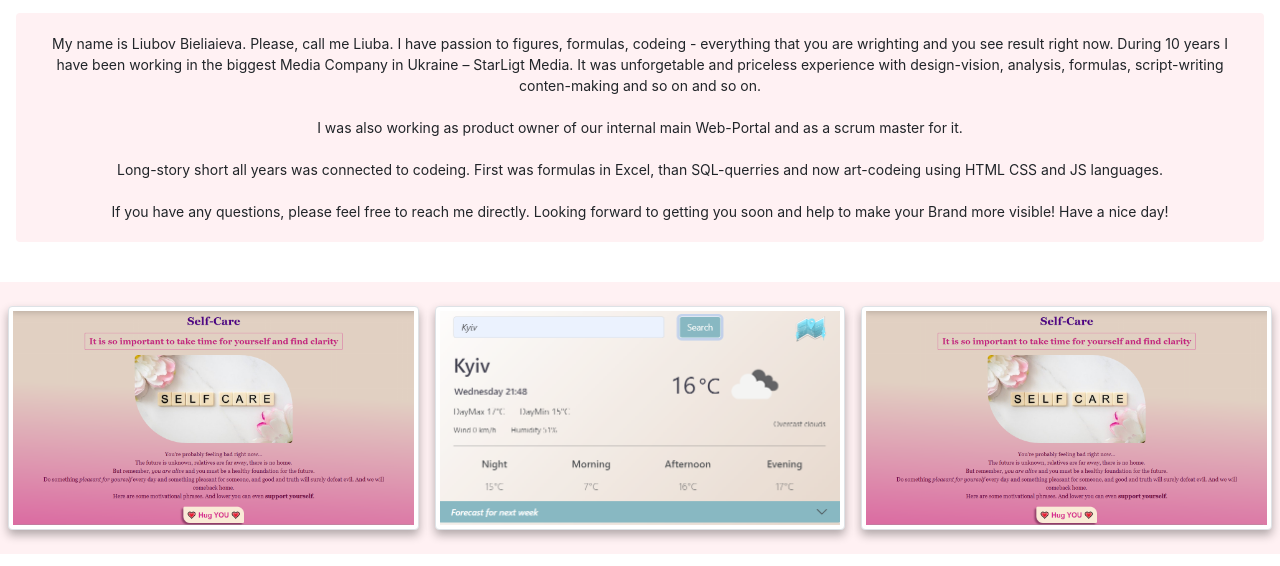
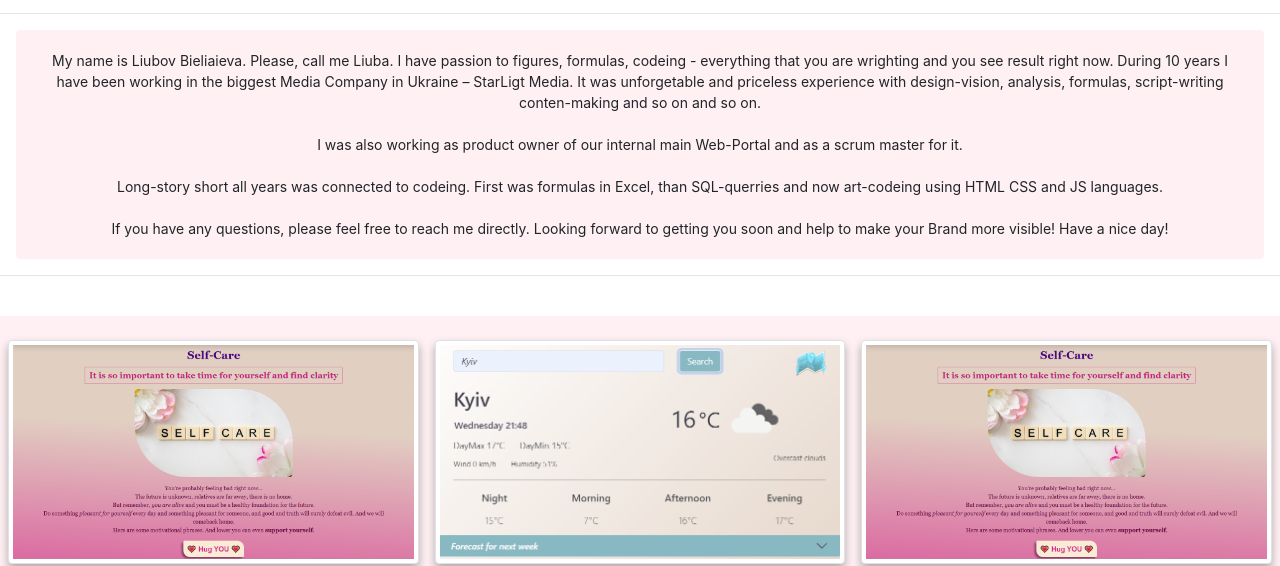
Before and after one commit to BUBASIK23/MyPortfolio, a plain HTML site: page about.html in a window 1280 px wide. Shown: the part 245-811 px from the top of the page. Drawn offline with nearby package versions, Linux system fonts and the light colour scheme.

Commit message:
Small improvements

```diff
--- a/about.html
+++ b/about.html
@@ -74,6 +74,7 @@
     <h3 class="aboutMe">About me</h3>
     <h1 class="frontEnd">Front-end developer from <br/>Kyiv, Ukraine 💙💛</h1>
 
+    <hr/>
       <p class="m-3">
         My name is Liubov Bieliaieva. Please, call me Liuba.
 
@@ -92,7 +93,7 @@
         <br />If you have any questions, please feel free to reach me directly.
         Looking forward to getting you soon and help to make your Brand more visible! Have a nice day!
       </p>
-
+      <hr/>
     <br />
     <div class="container-fluid">
       <div class="row align-items-center">
```
Also changed, not shown: index.html (+2 -0 lines).
